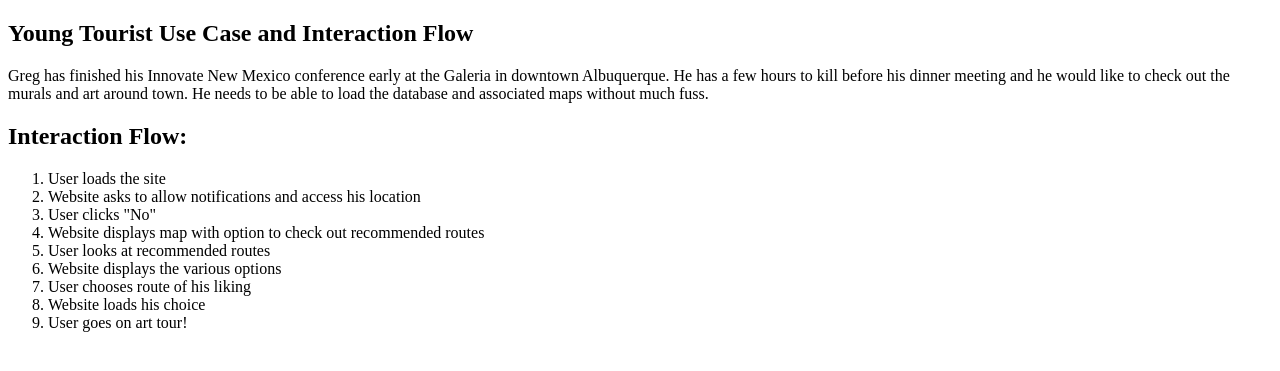
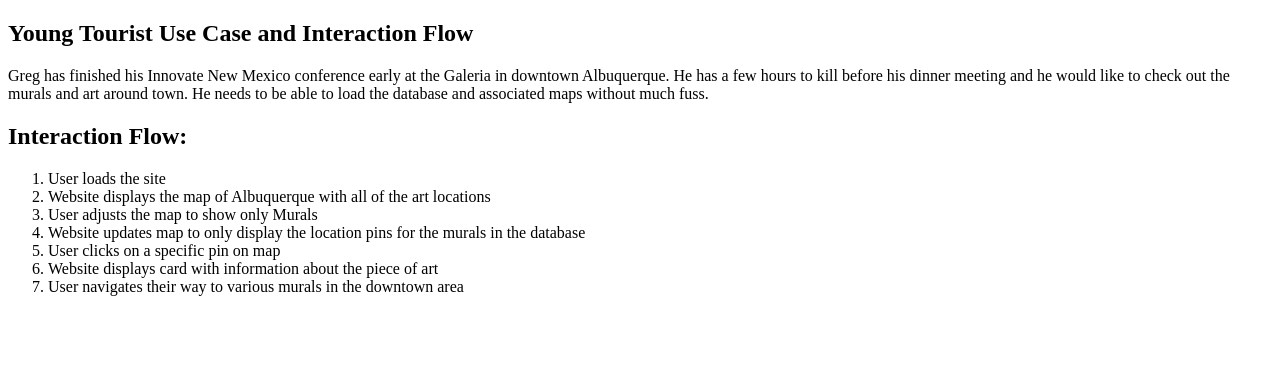
Before and after one commit to samanthaandrews/abq-street-art, a PHP site: page /epic/use-cases/young-tourist-use-case.php in a window 1280 px wide. Shown: the top 371 px of the page. Run offline with PHP 8.4, Linux system fonts and the light colour scheme.

Commit message:
changed tourist's interaction flow

```diff
--- a/epic/use-cases/young-tourist-use-case.php
+++ b/epic/use-cases/young-tourist-use-case.php
@@ -10,14 +10,12 @@
 	<h2>Interaction Flow:</h2>
 	<ol>
 		<li>User loads the site</li>
-		<li>Website asks to allow notifications and access his location</li>
-		<li>User clicks "No"</li>
-		<li>Website displays map with option to check out recommended routes</li>
-		<li>User looks at recommended routes</li>
-		<li>Website displays the various options</li>
-		<li>User chooses route of his liking</li>
-		<li>Website loads his choice</li>
-		<li>User goes on art tour! </li>
+		<li>Website displays the map of Albuquerque with all of the art locations</li>
+		<li>User adjusts the map to show only Murals</li>
+		<li>Website updates map to only display the location pins for the murals in the database</li>
+		<li>User clicks on a specific pin on map</li>
+		<li>Website displays card with information about the piece of art</li>
+		<li>User navigates their way to various murals in the downtown area</li>
 	</ol>
 </body>
 
```
